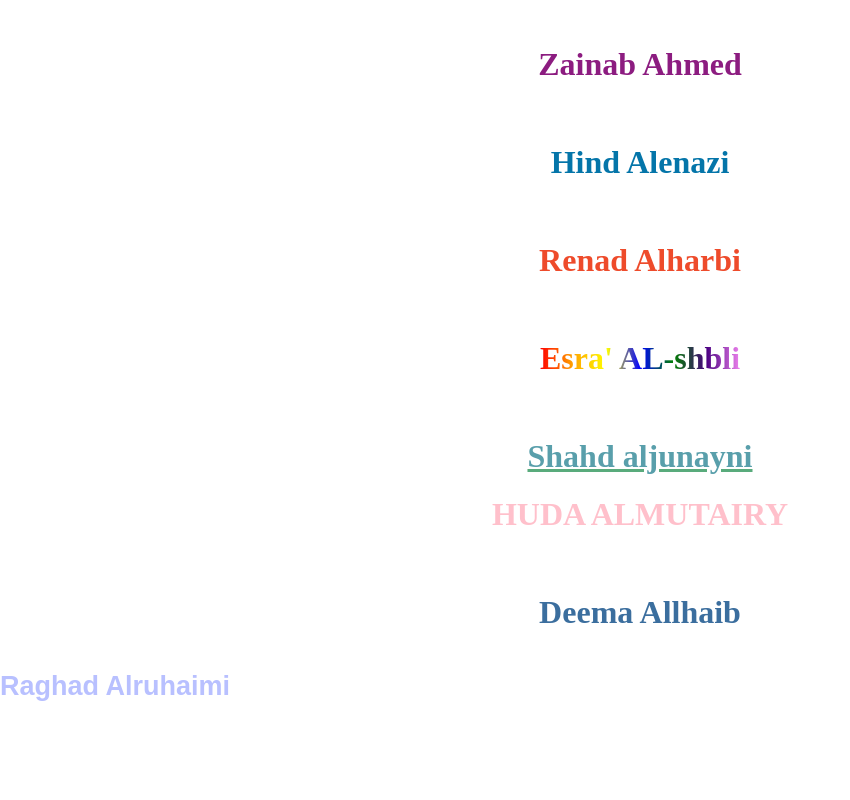
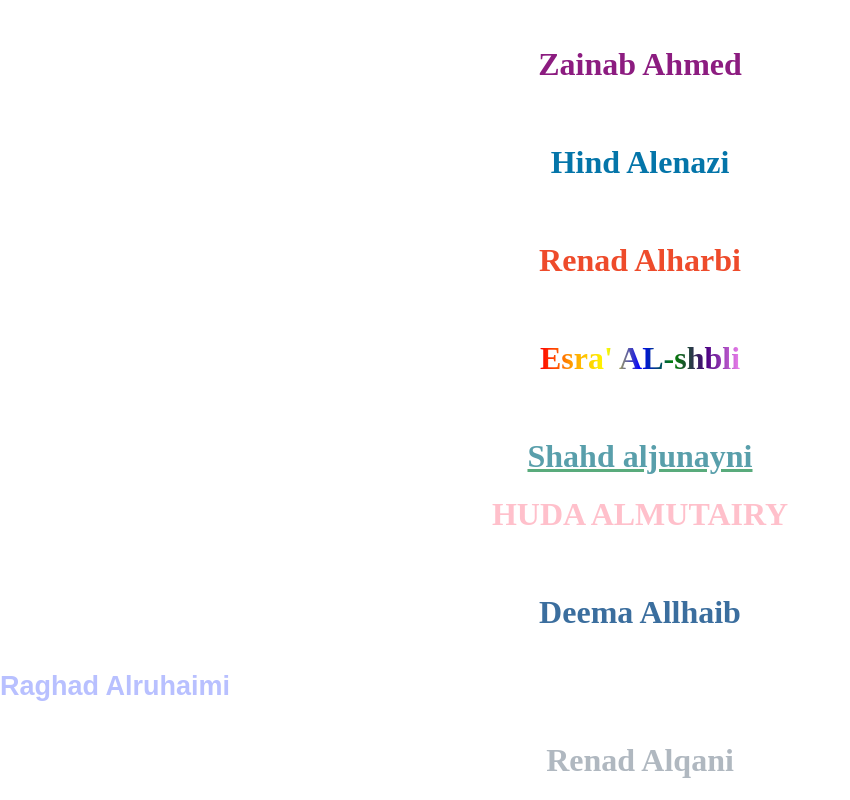
Before and after one commit to abooal9dh/Course2023-Girls-Wall, a plain HTML site: page index.html in a window 1280 px wide. Shown: the part 710-1510 px from the top of the page, without its empty margins (0-850 px from the left). Before the commit the page ends 1448 px from the top, so only its background shows below. Drawn offline with Linux system fonts and the light colour scheme.

Commit message:
renadname

```diff
--- a/css/style.css
+++ b/css/style.css
@@ -30,6 +30,11 @@
   color: #3b6e9e;
 }
 
+.RenadName{
+  text-align: center;
+  text-shadow: #153252;
+  color: #b0b8c0;
+}
 .hudatest{
   text-align: center;
   color: pink;
--- a/index.html
+++ b/index.html
@@ -50,6 +50,7 @@
 <h1 class="DeemaAllhaib">Deema Allhaib</h1>
 
 <h1 class="Raghad-Name" onclick="openPage()">Raghad Alruhaimi</h1>
+<h1 class="RenadName">Renad Alqani</h1>
 <script> // *Raghad* Javascript addition
 	function openPage() {
 	window.open("https://github.com/RaghadRCS");
```
